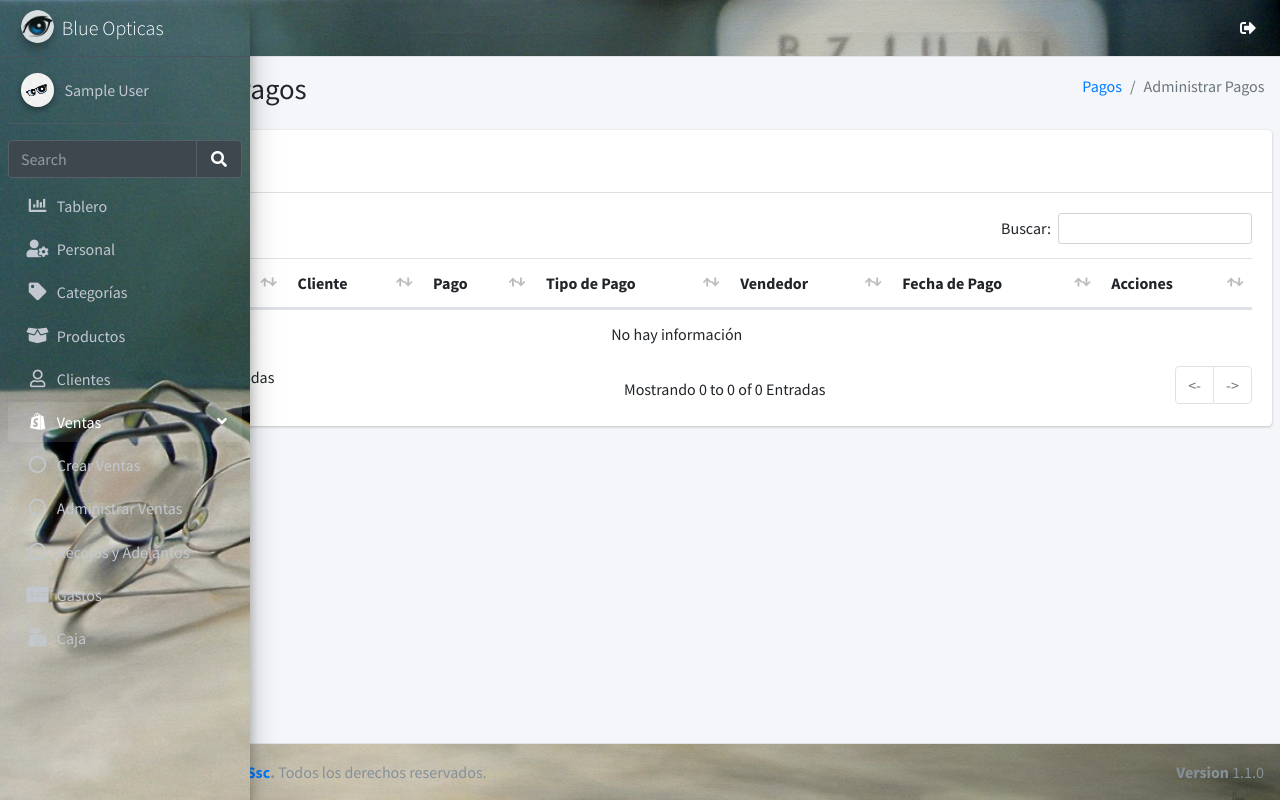
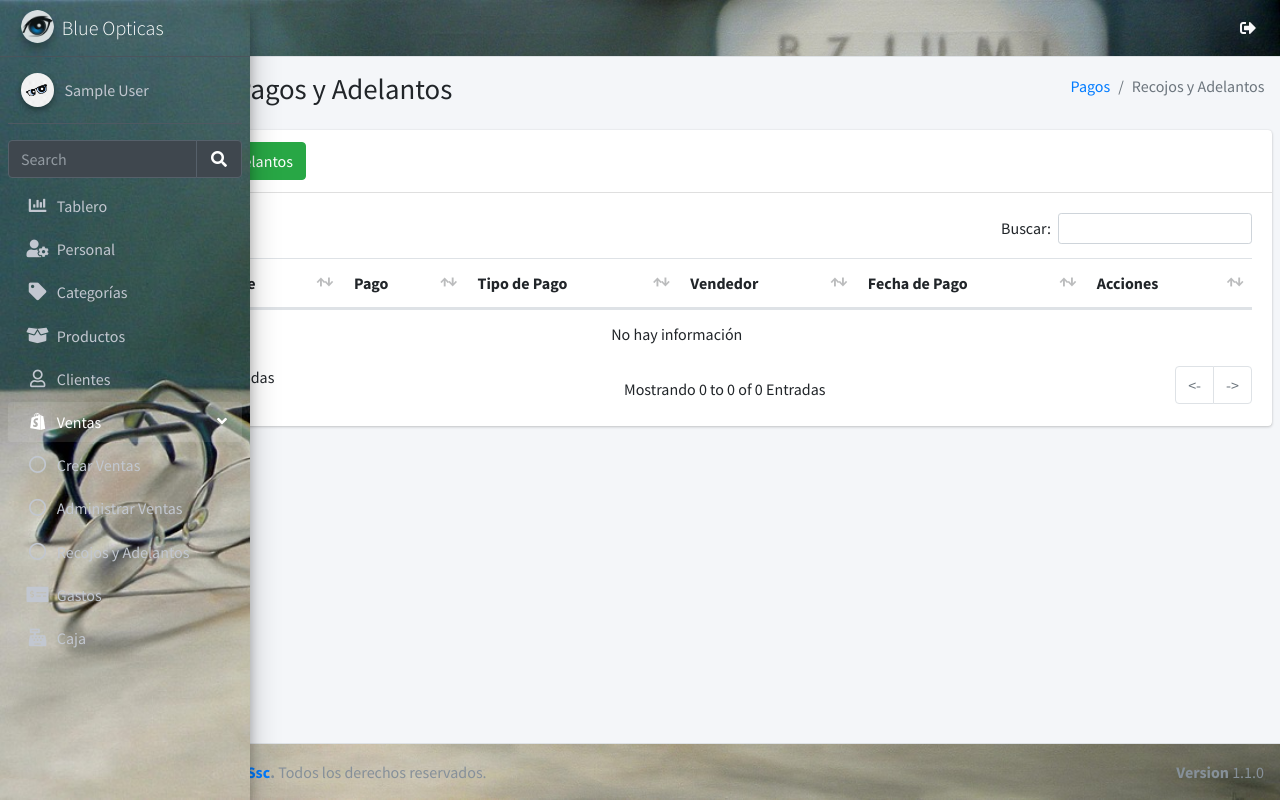
Before and after one commit to abelssc/blueopticas, a PHP site: page /reporte-pagos in a window 1280 px wide. Run offline with PHP 8.4, Linux system fonts and the light colour scheme; the visitor is signed in with stand-in values (Sample User, id 1); data comes from the database, SQL or seed files in the repository; data that the repository does not hold is empty; some libraries are stand-ins or nearby versions.

Commit message:
editando modulo de recojos y adelantos

```diff
--- a/vista/modulos/reporte-pagos.php
+++ b/vista/modulos/reporte-pagos.php
@@ -4,12 +4,12 @@
       <div class="container-fluid">
         <div class="row mb-2">
           <div class="col-sm-6">
-            <h1>Administrar Pagos</h1>
+            <h1>Administrar Pagos y Adelantos</h1>
           </div>
           <div class="col-sm-6">
             <ol class="breadcrumb float-sm-right">
               <li class="breadcrumb-item"><a href="inicio">Pagos</a></li>
-              <li class="breadcrumb-item active">Administrar Pagos</li>
+              <li class="breadcrumb-item active">Recojos y Adelantos</li>
             </ol>
           </div>
         </div>
@@ -22,14 +22,13 @@
       <!-- Default box -->
       <div class="card">
         <div class="card-header">
-          <button  class="btn btn-success" data-toggle="modal" data-target="#modalIngresarPago">Ingresar Pago
+          <button  class="btn btn-success" data-toggle="modal" data-target="#modalIngresarPago">Ingresar Pagos y Adelantos
           </button>
         </div>
         <div class="card-body">
           <table id="tablaPagos" class="table table-hover">
             <thead>
               <tr>
-                <th style="width: 50px;">#</th>
                 <th style="width: 50px;">Orden</th>
                 <th>Cliente</th>
                 <th>Pago</th>
@@ -62,7 +61,7 @@ MODAL CREATE Pago
       <form role="form" id="formCrearPago">
         <!-- Modal Header -->
         <div class="modal-header bg-primary text-white">
-          <h4 class="modal-title">Crear Pago</h4>
+          <h4 class="modal-title">Crear Pago y Adelanto</h4>
           <!-- INPUT HIDDEN PARA EL METODO DE POST -->
           <button type="button" class="close" data-dismiss="modal">&times;</button>
         </div>
@@ -151,7 +150,7 @@ MODAL EDITAR PAGO
       <form role="form" id="formEditarPago">
         <!-- Modal Header -->
         <div class="modal-header bg-primary text-white">
-          <h4 class="modal-title">Editar Pago</h4>
+          <h4 class="modal-title">Editar Pago y Adelanto</h4>
           <input type="hidden" name="dataid">
           <!-- INPUT HIDDEN PARA EL METODO DE POST -->
           <button type="button" class="close" data-dismiss="modal">&times;</button>
@@ -245,7 +244,6 @@ SCRIPTS
         "dataSrc":''
       },
       columns:[
-        {data:"id"},
         {data:"orden"},
         {data:"cliente"},
         {data:"monto"},
```
